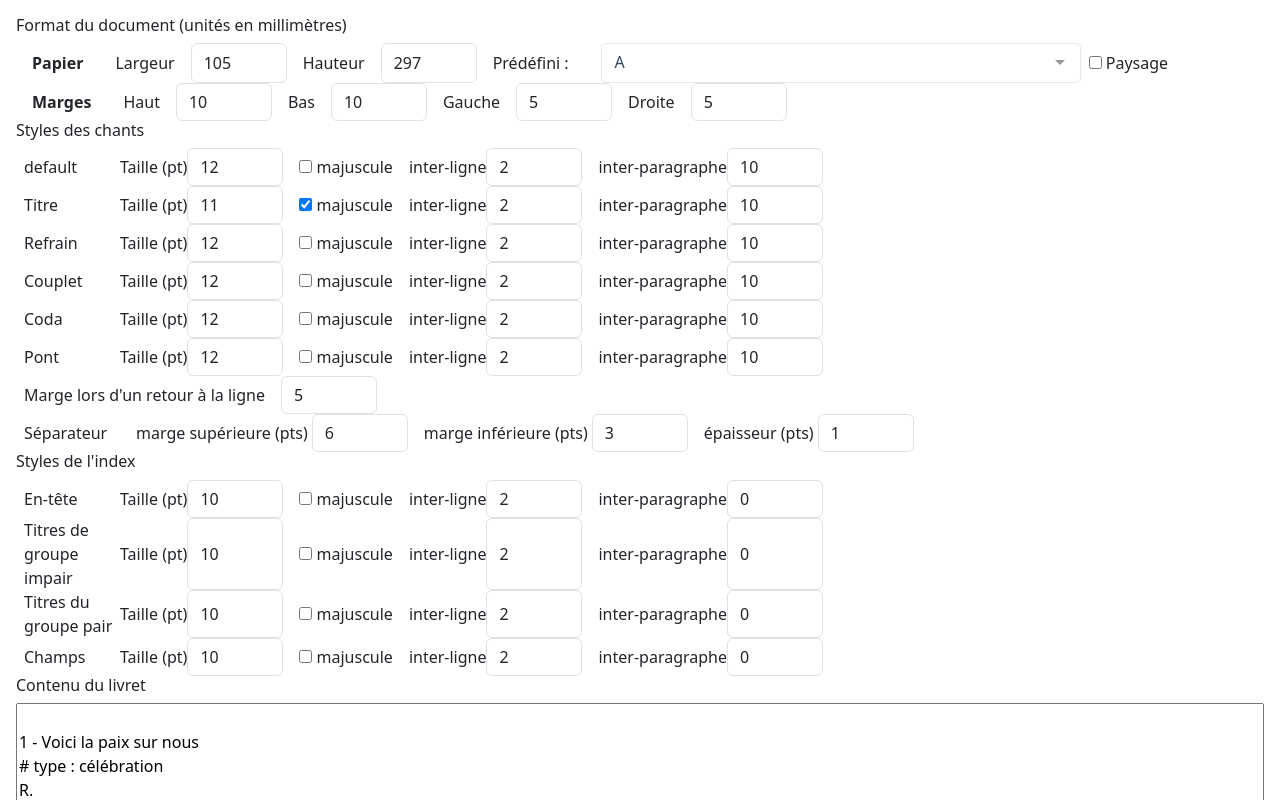
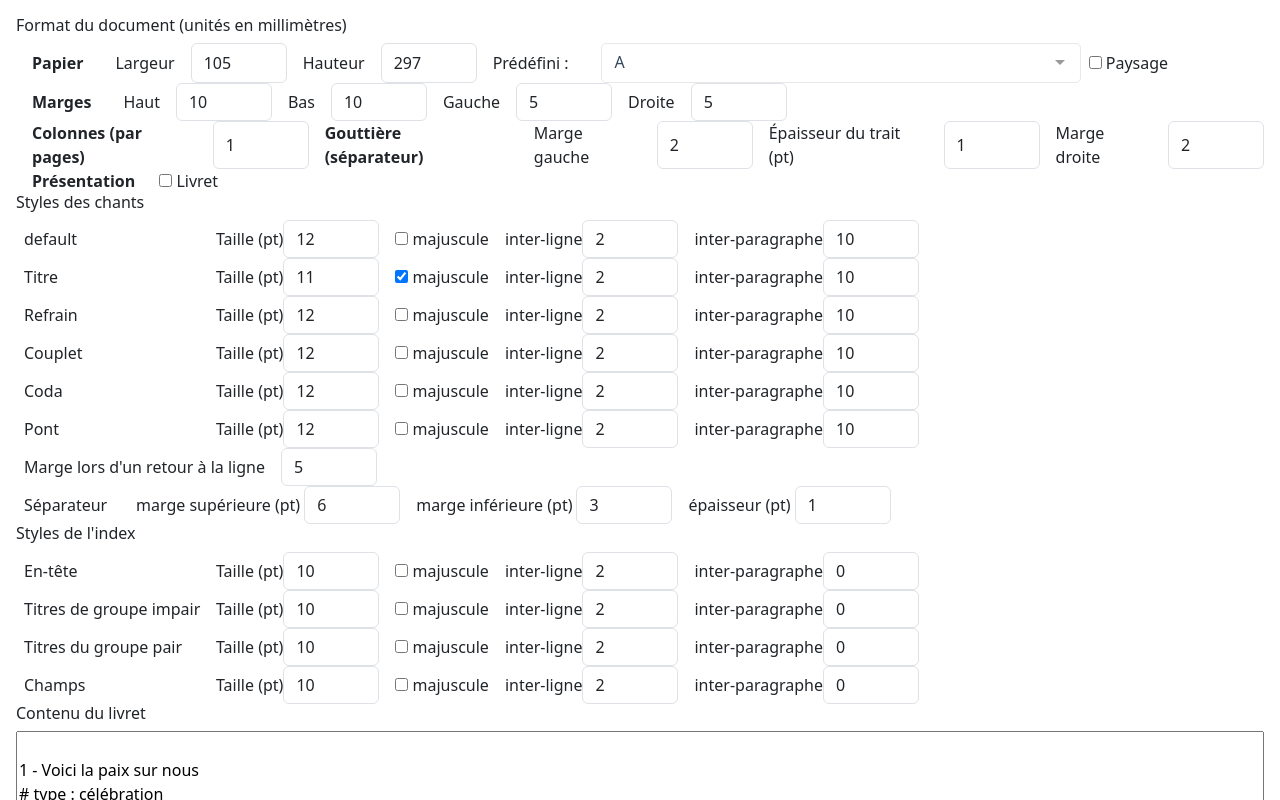
Before and after one commit to boutier/songbook, a Vue app: page / in a window 1280 px wide. Shown: the top 800 px of the page. Built offline with nearby package versions, Linux system fonts and the light colour scheme.

Commit message:
Repair docx export.

```diff
--- a/src/App.vue
+++ b/src/App.vue
@@ -31,12 +31,10 @@ import SeparatorStyleInput from './components/SeparatorStyleInput.vue'
           {{ value }}
         </template> -->
       </VueMultiselect>
-      <div class="my-auto ms-2">
-        <label>
-          <input type="checkbox" v-bind="landskape" @click="switchLandskape" value="newsletter" />
-          Paysage
-        </label>
-      </div>
+      <label class="my-auto ms-2">
+        <input type="checkbox" v-bind="landskape" @click="switchLandskape" value="newsletter" />
+        Paysage
+      </label>
     </div>
     <div class="d-flex justify-content-start">
       <div class="fw-bold mx-3 my-auto">Marges</div>
@@ -48,6 +46,28 @@ import SeparatorStyleInput from './components/SeparatorStyleInput.vue'
       <input v-model="pageFormat.marginLeft" class="form-control size-input" type="number" />
       <div class="form-label mx-3 my-auto">Droite</div>
       <input v-model="pageFormat.marginRight" class="form-control size-input" type="number" />
+    </div>
+    <div class="d-flex justify-content-start">
+      <div class="fw-bold mx-3 my-auto">Colonnes (par pages)</div>
+      <input v-model="pageFormat.columns" class="form-control size-input" type="number" />
+      <div class="fw-bold mx-3 my-auto">Gouttière (séparateur)</div>
+      <label class="form-label mx-3 my-auto">Marge gauche</label>
+      <input v-model="pageFormat.gutterLeftMargin" class="form-control size-input" type="number" />
+      <div class="form-label mx-3 my-auto">Épaisseur du trait (pt)</div>
+      <input
+        v-model="pageFormat.gutterSeparatorThickness"
+        class="form-control size-input"
+        type="number"
+      />
+      <div class="form-label mx-3 my-auto">Marge droite</div>
+      <input v-model="pageFormat.gutterRightMargin" class="form-control size-input" type="number" />
+    </div>
+    <div class="d-flex justify-content-start">
+      <div class="fw-bold mx-3 my-auto">Présentation</div>
+      <label class="my-auto ms-2">
+        <input type="checkbox" v-bind="book" @click="switchLandskape" value="newsletter" />
+        Livret
+      </label>
     </div>
 
     <div class="h6">Styles des chants</div>
@@ -104,6 +124,7 @@ import SeparatorStyleInput from './components/SeparatorStyleInput.vue'
 import StyleInput from './components/StyleInput.vue'
 import { parse_secli_xml } from './data/secli-parser'
 import { RAW_DATA } from './generator/data-real'
+import { exportDocx } from './generator/export-docx'
 import {
   DEFAULT_SEPARATOR_STYLE,
   DEFAULT_STYLES,
@@ -137,6 +158,11 @@ const DEFAULT_PAGE_FORMAT: PageFormat = {
 
   displayWidth: 0,
   displayHeight: 0,
+
+  columns: 1,
+  gutterLeftMargin: 2,
+  gutterRightMargin: 2,
+  gutterSeparatorThickness: 1,
 
   wrapAlineaWidth: 5
 }
@@ -223,6 +249,7 @@ type DataContent = {
   pageSize: keyof typeof PageSizes | 'custom'
   landskape: boolean
   pageFormat: PageFormat
+  book: boolean
   stylesheet: FormatDefinition
   tableOfContentStylesheet: TableOfContentFormatDefinition
   separatorStyle: SeparatorStyle
@@ -244,6 +271,7 @@ export default {
         pageSizes: Object.entries(PageSizes),
         pageSize: 'A4' as keyof typeof PageSizes | 'custom',
         landskape: false,
+        book: false,
         pageFormat: PageFormat.convertTo('mm', DEFAULT_PAGE_FORMAT),
         stylesheet: { ...DEFAULT_STYLES },
         tableOfContentStylesheet: { ...DEFAULT_TABLE_OF_CONTENT_STYLES },
@@ -256,14 +284,16 @@ export default {
       }
     },
     resetData(from: DataContent) {
-      this.pageSizes = from?.pageSizes
-      this.pageSize = from?.pageSize
-      this.landskape = from?.landskape
-      this.pageFormat = from?.pageFormat
-      this.stylesheet = from?.stylesheet
-      this.tableOfContentStylesheet = from?.tableOfContentStylesheet
-      this.separatorStyle = from?.separatorStyle
-      this.rawsongs = from?.rawsongs
+      this.pageSizes = from.pageSizes
+      this.pageSize = from.pageSize
+      this.landskape = from.landskape
+      this.pageFormat = from.pageFormat
+      this.book = from.book
+      this.stylesheet = from.stylesheet
+      this.tableOfContentStylesheet = from.tableOfContentStylesheet
+      this.separatorStyle = from.separatorStyle
+      this.packingMethod = from.packingMethod
+      this.rawsongs = from.rawsongs
 
       this.songs = []
       this.error = undefined
@@ -275,6 +305,7 @@ export default {
         pageSize: this.pageSize,
         landskape: this.landskape,
         pageFormat: this.pageFormat,
+        book: this.book,
         stylesheet: this.stylesheet,
         tableOfContentStylesheet: this.tableOfContentStylesheet,
         separatorStyle: this.separatorStyle,
@@ -366,7 +397,7 @@ export default {
           errors
         )
         this.error = errors.length > 0 ? errors.join('\n') : undefined
-        // exportDocx(pageFormat, this.stylesheet, bins)
+        exportDocx(pageFormat, this.stylesheet, bins)
       } catch (e) {
         this.error = fullErrorMessage(e)
       }
--- a/src/components/SeparatorStyleInput.vue
+++ b/src/components/SeparatorStyleInput.vue
@@ -24,7 +24,7 @@ export default {
 <template>
   <div class="d-flex">
     <div class="size-input my-auto">{{ title }}</div>
-    <label class="form-label ms-3 me-1 my-auto">marge supérieure (pts)</label>
+    <label class="form-label ms-3 me-1 my-auto">marge supérieure (pt)</label>
     <input
       ref="lineMarginTop"
       class="size-input form-control"
@@ -32,7 +32,7 @@ export default {
       @input="emit"
       type="number"
     />
-    <label class="form-label ms-3 me-1 my-auto">marge inférieure (pts)</label>
+    <label class="form-label ms-3 me-1 my-auto">marge inférieure (pt)</label>
     <input
       ref="lineMarginTop"
       class="size-input form-control"
@@ -40,7 +40,7 @@ export default {
       @input="emit"
       type="number"
     />
-    <label class="form-label ms-3 me-1 my-auto">épaisseur (pts)</label>
+    <label class="form-label ms-3 me-1 my-auto">épaisseur (pt)</label>
     <input
       ref="lineThickness"
       class="size-input form-control"
--- a/src/components/StyleInput.vue
+++ b/src/components/StyleInput.vue
@@ -26,7 +26,7 @@ export default {
 
 <template>
   <div class="d-flex">
-    <div class="size-input my-auto">{{ title }}</div>
+    <div class="my-auto" style="width: 12em">{{ title }}</div>
     <div class="form-label my-auto">Taille (pt)</div>
     <input
       ref="fontSize"
--- a/src/generator/bin-packing-2.ts
+++ b/src/generator/bin-packing-2.ts
@@ -41,7 +41,7 @@ namespace Bin {
   }
 }
 
-class BinSet<T, TChunk> {
+export class BinSet<T, TChunk> {
   bins: Bin<T, TChunk>[] = []
 
   constructor(private def: BinDef<TChunk>) {
@@ -182,10 +182,8 @@ class BinSet<T, TChunk> {
 /** Just split content into bins in sequential order. Preserve ordering. */
 export function naive_packing<T, TChunk>(
   objects: ObjectToPack<T, TChunk>[],
-  binDefinition: BinDef<TChunk>
+  bins: BinSet<T, TChunk>
 ): Bin<T, TChunk>[] {
-  const bins = new BinSet<T, TChunk>(binDefinition)
-
   for (const obj of objects) {
     if (!bins.add(obj)) {
       if (!bins.lastBinIsEmpty()) bins.newBin()
@@ -199,9 +197,8 @@ export function naive_packing<T, TChunk>(
 /** Sort objects (biggest first) and put in the first matching bin. */
 export function packing1<T, TChunk>(
   objects: ObjectToPack<T, TChunk>[],
-  binDefinition: BinDef<TChunk>
+  bins: BinSet<T, TChunk>
 ): Bin<T, TChunk>[] {
-  const bins = new BinSet<T, TChunk>(binDefinition)
   const biggestObjectsFirst = objects.sort((a, b) => b.size - a.size)
 
   for (const obj of biggestObjectsFirst) {
--- a/src/generator/export-docx.ts
+++ b/src/generator/export-docx.ts
@@ -10,7 +10,7 @@ import {
 } from 'docx'
 import type { IParagraphStylePropertiesOptions } from 'docx/build/file/paragraph/properties'
 import FileSaver from 'file-saver'
-import type { FormatDefinition, FormattedSong, PageFormat, StyleDefinition } from './formatter'
+import type { FormatDefinition, PackedPage, PageFormat, StyleDefinition } from './formatter'
 import type { PrefixType, Stanza } from './parser'
 import { mmToPoints } from './pdf-utils'
 import { capitalize } from './utils'
@@ -57,7 +57,7 @@ function styleToDocxStyle(id: string, style: StyleDefinition): IParagraphStyleOp
 export async function exportDocx(
   pageFormat: PageFormat,
   format: FormatDefinition,
-  bins: { objs: { song: FormattedSong }[] }[]
+  bins: PackedPage[]
 ) {
   const styleByPrefixType: { [t in PrefixType]: IParagraphStyleOptions } = {
     none: styleToDocxStyle('sb-default', format.default),
@@ -96,11 +96,12 @@ export async function exportDocx(
   const contentSectionChildren = []
   let songNumber = 0
   for (const bin of bins) {
-    for (const { song } of bin.objs) {
+    for (const { obj } of bin.objects) {
+      const song = obj.song
       ++songNumber
       contentSectionChildren.push(
         new Paragraph({
-          text: song.song.title,
+          text: song.title,
           heading: HeadingLevel.HEADING_1,
           numbering: {
             reference: 'title',
@@ -108,7 +109,7 @@ export async function exportDocx(
           }
         })
       )
-      for (const stanza of song.song.stanzas) {
+      for (const stanza of song.stanzas) {
         const styleId = styleByPrefixType[stanza.prefixType].id
 
         contentSectionChildren.push(
--- a/src/generator/formatter.ts
+++ b/src/generator/formatter.ts
@@ -110,6 +110,13 @@ export type PageFormat = {
   marginBottom: number
   marginLeft: number
 
+  /** In unity */
+  columns: number
+  gutterLeftMargin: number
+  gutterRightMargin: number
+  /** Always in points */
+  gutterSeparatorThickness: number
+
   displayWidth: number
   displayHeight: number
 
@@ -125,6 +132,9 @@ export namespace PageFormat {
     const marginRight = f(page.marginRight)
     const marginBottom = f(page.marginBottom)
     const marginLeft = f(page.marginLeft)
+    const gutterLeftMargin = f(page.gutterLeftMargin)
+    const gutterRightMargin = f(page.gutterRightMargin)
+
     const displayWidth = pageWidth - marginLeft - marginRight
     const displayHeight = pageHeight - marginTop - marginBottom
 
@@ -138,6 +148,11 @@ export namespace PageFormat {
       marginLeft,
       displayWidth,
       displayHeight,
+      columns: page.columns,
+      gutterLeftMargin,
+      gutterRightMargin,
+      gutterSeparatorThickness: page.gutterSeparatorThickness,
+
       wrapAlineaWidth: f(page.wrapAlineaWidth)
     }
   }
@@ -170,6 +185,11 @@ export type FormattedSeparator = {
   type: 'separator'
   height: number
   separatorStyle: SeparatorStyle
+}
+
+export type FormattedBlank = {
+  type: 'blank'
+  height: number
 }
 
 /**
@@ -371,6 +391,12 @@ export async function generate_bins(
       : packingMethod === 'linear-no-split'
       ? Packing.naive_packing
       : Packing.packing1
+
+  const initialBins = new Packing.BinSet<FormattedSong, FormattedChunk | FormattedSeparator>({
+    binCapacities: [pageFormat.displayHeight],
+    separator: { size: separator.height, objChunk: separator }
+  })
+  initialBins
   const bins: PackedPage[] = packingFunction<FormattedSong, FormattedChunk | FormattedSeparator>(
     formatted_songs.map(
       (song): ObjectToPack<FormattedSong, FormattedChunk> => ({
@@ -382,10 +408,7 @@ export async function generate_bins(
         obj: song
       })
     ),
-    {
-      binCapacities: [pageFormat.displayHeight],
-      separator: { size: separator.height, objChunk: separator }
-    }
+    initialBins
   )
   return [pdfDoc, bins]
 }
--- a/src/generator/parser.ts
+++ b/src/generator/parser.ts
@@ -149,7 +149,8 @@ export function parse_file(file: string): Song[] {
     .replace(/[’´\t]/g, (c) => (c === '\t' ? '' : "'"))
     .replaceAll('...', '…')
     // Add non-breaking spaces
-    .replace(/\s*([!?;:])/g, ' $1')
+    .replace(/([«])\s*/g, '$1 ')
+    .replace(/\s*([!?;:»])/g, ' $1')
     .normalize('NFC')
     .split(/[0-9]+\s*[-—–]/)
     .map((it) => it.trim())
```
